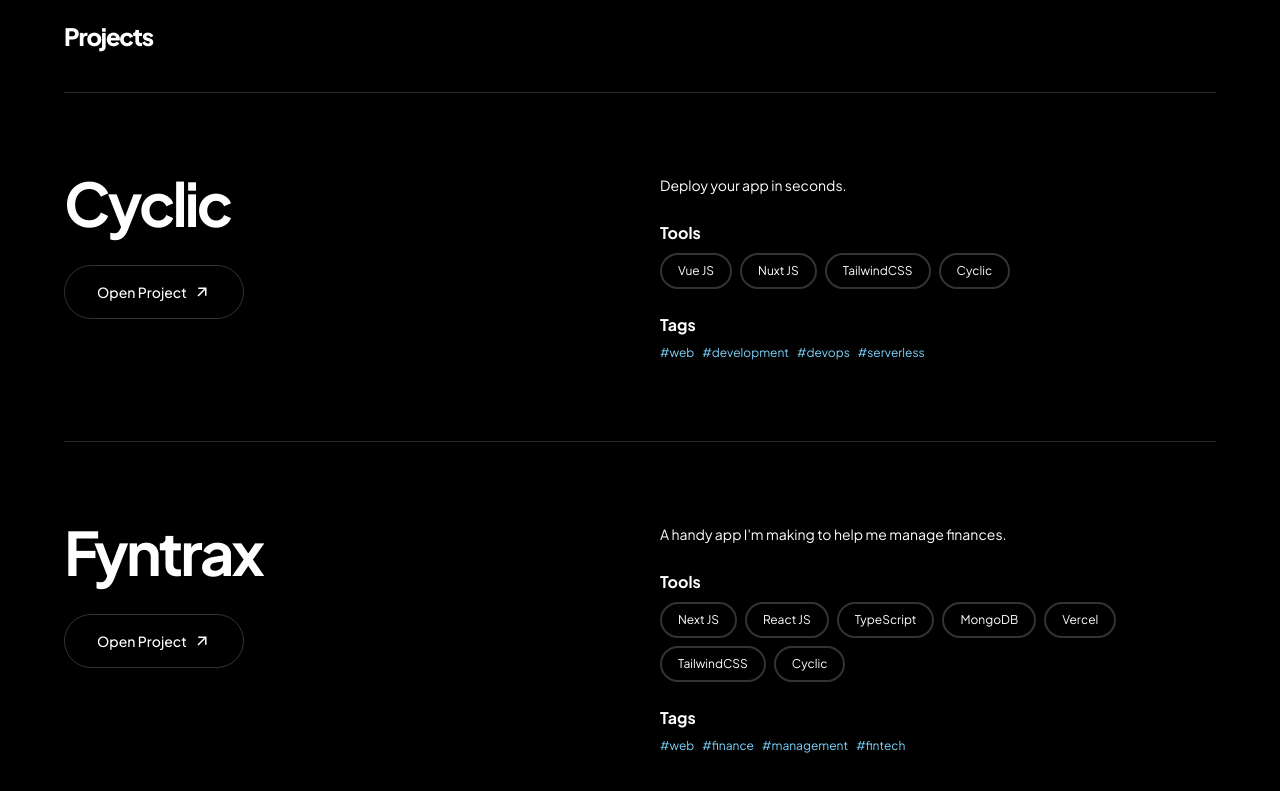
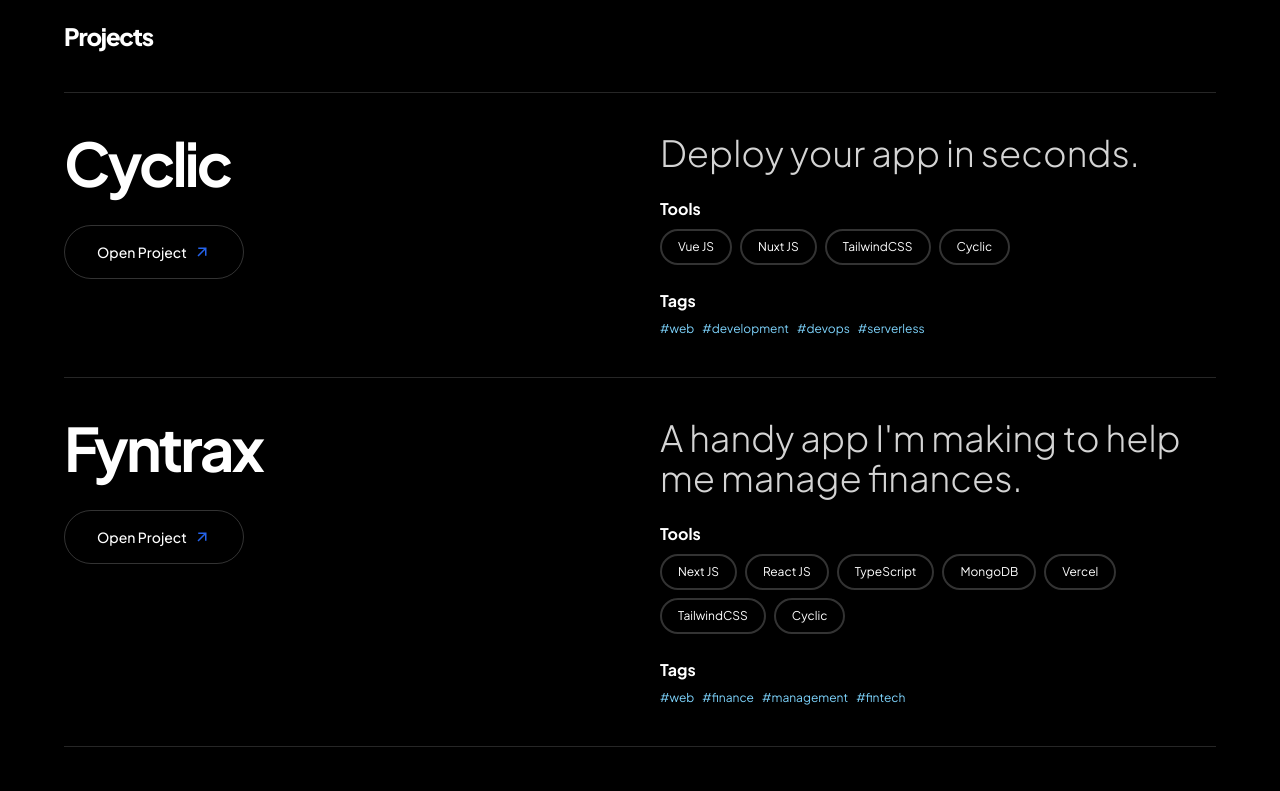
Before and after one commit to LawEyez/portfolio, a Next.js app: page / in a window 1280 px wide. Shown: the part 1180-1971 px from the top of the page. Built offline with nearby package versions, Linux system fonts and the light colour scheme.

Commit message:
Update font size, color.

```diff
--- a/src/components/Project/index.tsx
+++ b/src/components/Project/index.tsx
@@ -11,7 +11,7 @@
   url
 }: ProjectProps) => {
   return (
-    <div className='flex flex-col md:flex-row gap-10 bg-black/30 py-10'>
+    <div className='flex flex-col md:flex-row gap-10 bg-black/30'>
       {/* Name and URL */}
       <div className="h-max space-y-8 flex-1">
         <h2 className="capitalize text-6xl font-bold tracking-tighter">{name}</h2>
@@ -25,7 +25,7 @@
             target='_blank'
           >
             open project
-            <span className="text-lg group-hover:text-blue-600 transition">
+            <span className="text-lg text-blue-600 group-hover:text-white transition">
               <RiArrowRightUpLine />
             </span>
           </Link>
@@ -35,7 +35,7 @@
 
       {/* Description, Tags & Tools */}
       <div className="space-y-6 flex-1">
-        <p className="text-sm leading-6">{description}</p>
+        <p className="text-4xl text-neutral-300 font-light">{description}</p>
 
         <div className="space-y-2">
           <h3 className="font-bold capitalize">tools</h3>
```
